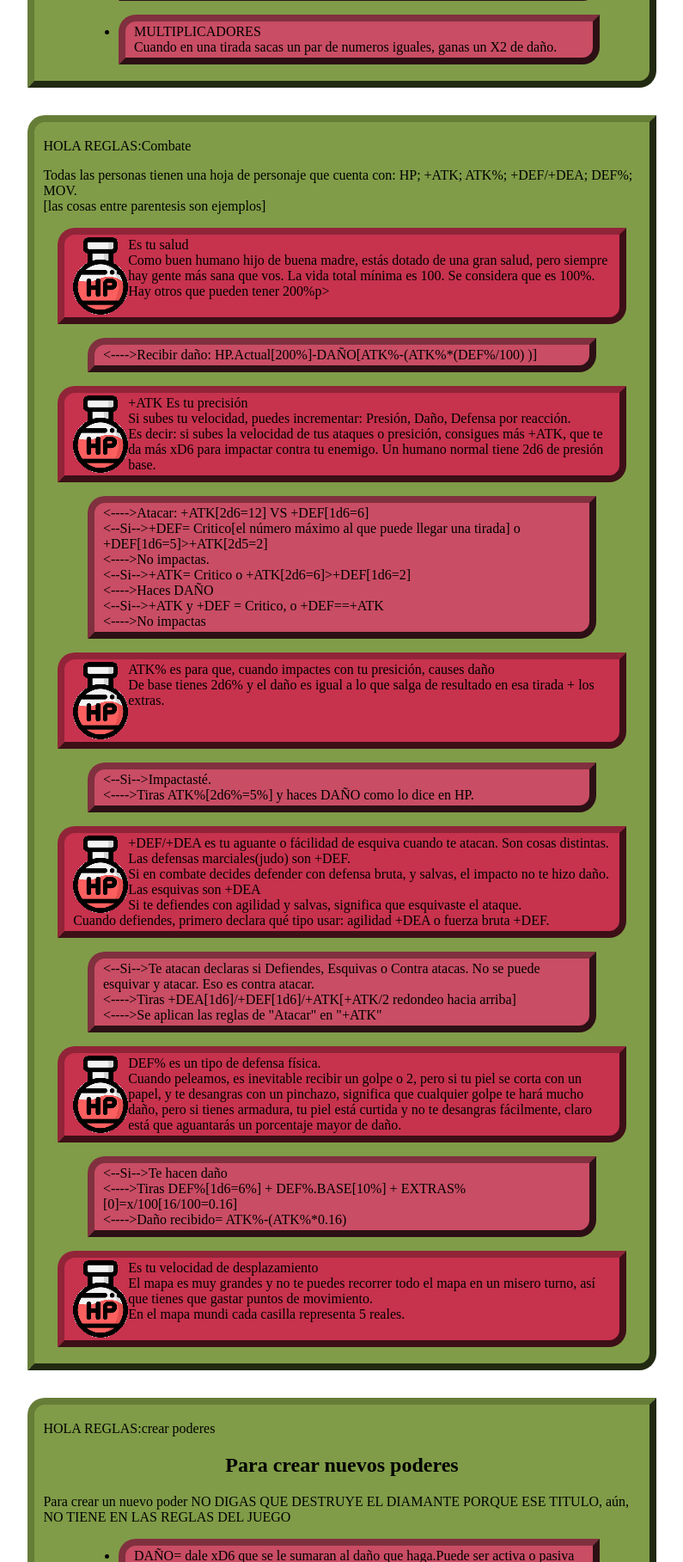
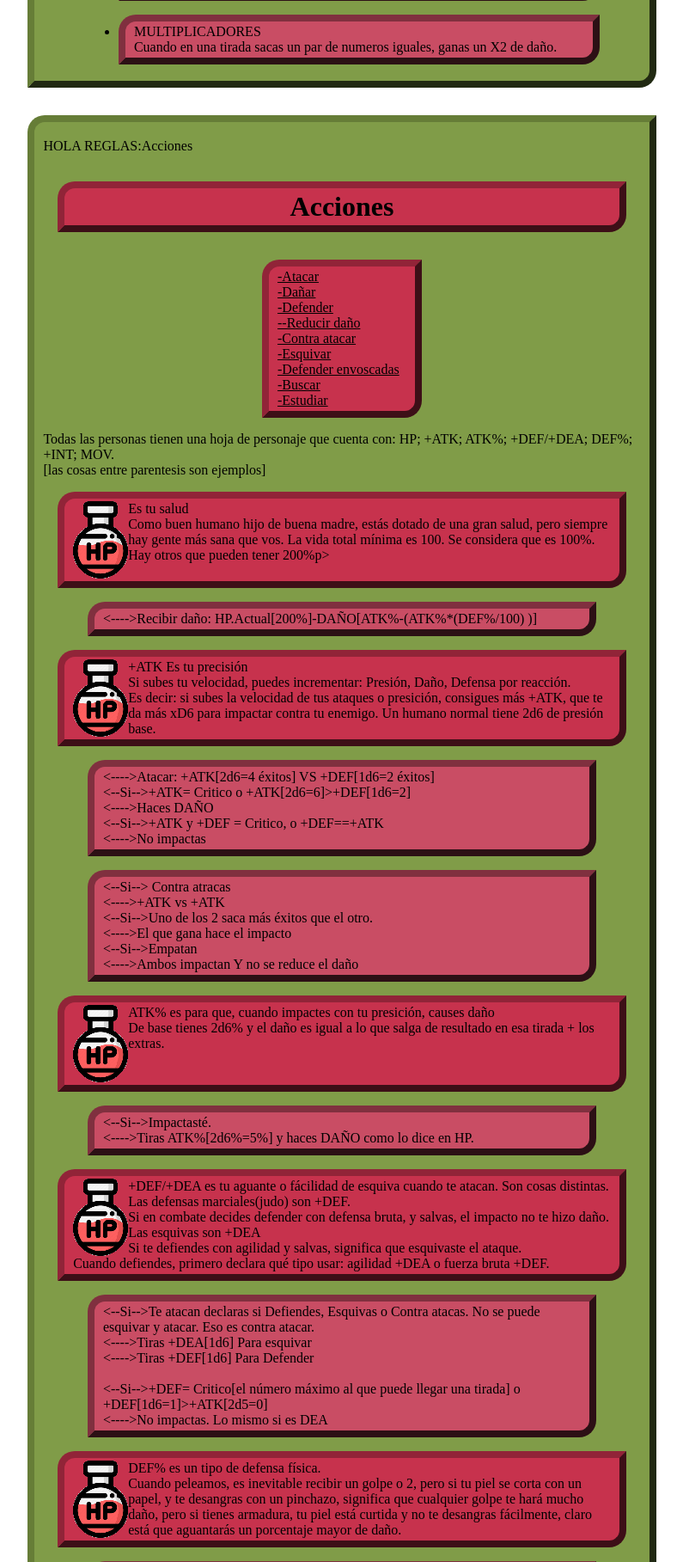
Before and after one commit to CritickalGames/DiceGameDRol, a PHP site: page / in a window 1280 px wide. Shown: the part 3891-5708 px from the top of the page at 86% size, without its empty margins (242-1037 px from the left). Run offline with PHP 8.4, Linux system fonts and the light colour scheme; some libraries are stand-ins or nearby versions.

Commit message:
paso a visual studio code

```diff
--- /dev/null
+++ b/Indice/dirIndex/accionesPHP.php
@@ -0,0 +1,192 @@
+<div class="body" id="combate">
+	<p>HOLA REGLAS:Acciones</p>
+	<h1 class="li" id="descripción" align="center">
+		Acciones
+	</h1>
+
+	<div id="indice_1">
+		<a href="#atacar">-Atacar</a>
+		<br>
+		<a href="#dañar">-Dañar</a>
+		<br>
+		<a href="#defender">-Defender</a>
+		<br>
+		<a href="#defensa">--Reducir daño</a>
+		<br>
+		<a href="#contratacar">-Contra atacar</a>
+		<br>
+		<a href="#defender">-Esquivar</a>
+		<br>
+		<a href="#envoscado">-Defender envoscadas</a>
+		<br>
+		<a href="#buscar">-Buscar</a>
+		<br>
+		<a href="#estudiar">-Estudiar</a>
+	</div>
+<!--------------------------------------------------------------------------->
+	<p>Todas las personas tienen una hoja de personaje que cuenta con: HP; +ATK; ATK%; +DEF/+DEA; DEF%; +INT; MOV.<br>[las cosas entre parentesis son ejemplos]</p>
+
+<!--------------------------------------------------------------------------->
+	<p class="li" id="descripción">
+	<img class="box" src="Reutilizar/Imagenes Reglas/HP.png" align="left">
+		Es tu salud<br>
+		Como buen humano hijo de buena madre, estás dotado de una gran salud, pero siempre hay gente más sana que vos. La vida total mínima es 100. Se considera que es 100%. Hay otros que pueden tener 200%p>
+	<p class="li" id="dañar">
+			<---->Recibir daño: HP.Actual[200%]-DAÑO[ATK%-(ATK%*(DEF%/100) )]
+	</p>
+<!--------------------------------------------------------------------------->
+	<p class="li" id="descripción">
+	<img class="box" src="Reutilizar/Imagenes Reglas/HP.png" align="left">
+		+ATK Es tu precisión<br>
+		Si subes tu velocidad, puedes incrementar: Presión, Daño, Defensa por reacción.<br>
+		Es decir: si subes la velocidad de tus ataques o presición, consigues más +ATK, que te da más xD6 para impactar contra tu enemigo. Un humano normal tiene 2d6 de presión base.
+	</p>
+	<p class="li" id="atacar">
+			<---->Atacar: +ATK[2d6=4 éxitos] VS +DEF[1d6=2 éxitos]
+			<br>
+			<--Si-->+ATK= Critico o +ATK[2d6=6]>+DEF[1d6=2]
+			<br>
+			<---->Haces DAÑO
+			<br>
+			<--Si-->+ATK y +DEF = Critico, o +DEF==+ATK
+			<br>
+			<---->No impactas
+	</p>
+	<p class="li" id="contratacar">
+		<--Si--> Contra atracas
+	<br>
+		<---->+ATK vs +ATK
+	<br>
+		<--Si-->Uno de los 2 saca más éxitos que el otro.
+	<br>
+		<---->El que gana hace el impacto
+	<br>
+		<--Si-->Empatan
+	<br>
+		<---->Ambos impactan Y no se reduce el daño
+	</p>
+<!--------------------------------------------------------------------------->
+	<p class="li" id="descripción">
+	<img class="box" src="Reutilizar/Imagenes Reglas/HP.png" align="left">
+		ATK% es para que, cuando impactes con tu presición, causes daño<br>
+		De base tienes 2d6% y el daño es igual a lo que salga de resultado en esa tirada + los extras.
+	</p>
+	<p class="li">
+			<--Si-->Impactasté.
+			<br>
+			<---->Tiras ATK%[2d6%=5%] y haces DAÑO como lo dice en HP.
+	</p>
+<!--------------------------------------------------------------------------->
+	<p class="li" id="descripción">
+	<img class="box" src="Reutilizar/Imagenes Reglas/HP.png" align="left">
+		+DEF/+DEA es tu aguante o fácilidad de esquiva cuando te atacan. Son cosas distintas.<br>
+		Las defensas marciales(judo) son +DEF.<br>
+		Si en combate decides defender con defensa bruta, y salvas, el impacto no te hizo daño.<br>
+		Las esquivas son +DEA<br>
+		Si te defiendes con agilidad y salvas, significa que esquivaste el ataque.
+		<br>Cuando defiendes, primero declara qué tipo usar: agilidad +DEA o fuerza bruta +DEF.
+	</p>
+	<p class="li" id="defender">
+			<--Si-->Te atacan declaras si Defiendes, Esquivas o Contra atacas. No se puede esquivar y atacar. Eso es contra atacar.
+			<br>
+			<---->Tiras +DEA[1d6] Para esquivar
+			<br>
+			<---->Tiras +DEF[1d6] Para Defender
+			<br><br>
+			<--Si-->+DEF= Critico[el número máximo al que puede llegar una tirada] o +DEF[1d6=1]>+ATK[2d5=0]
+			<br>
+			<---->No impactas. Lo mismo si es DEA
+	</p>
+<!--------------------------------------------------------------------------->
+	<p class="li" id="descripción">
+	<img class="box" src="Reutilizar/Imagenes Reglas/HP.png" align="left">
+		DEF% es un tipo de defensa física.<br>
+		Cuando peleamos, es inevitable recibir un golpe o 2, pero si tu piel se corta con un papel, y te desangras con un pinchazo, significa que cualquier golpe te hará mucho daño, pero si tienes armadura, tu piel está curtida y no te desangras fácilmente, claro está que aguantarás un porcentaje mayor de daño.
+	</p>
+	<p class="li" id="defensa">
+			<--Si-->Te hacen daño
+			<br>
+			<---->Tiras DEF%[1d6=6%] + DEF%.BASE[10%] + EXTRAS%[0] => DEF%/100[16/100=0.16]
+			<br>
+			<---->Daño recibido= ATK%-(ATK%*0.16)
+	</p>
+<!--------------------------------------------------------------------------->
+	<p class="li" id="descripción">
+	<img class="box" src="Reutilizar/Imagenes Reglas/HP.png" align="left">
+		Es tu persepción ante pequeños detalles<br>
+		Sirve para buscar objetos, estudiar nuevas tecnicas y para notar emboscadas.<br>
+		Lo basico son 2d6.
+	</p>
+	<p class="li" id="envoscado">
+			<--Si-->Te envoscan
+		<br>
+			<---->Tiras +INT vs +DEA
+		<br>
+			<--Si-->Ganas
+		<br>
+			<---->Esquivas, defiendes o contra atacas.
+	</p>
+	<p class="li" id="buscar">
+			<--Si-->Buscas
+			<---->Tiras +INT vs DC
+	</p>
+	<p class="li" id="estudiar">
+			<--Si-->Estudias
+		<br>
+			<---->Declaras cuantos puntos de acción gastas en estudiar y tiras +INT.
+		<br>
+			<--Si-->Salvas
+		<br>
+			<---->Inviertes esos AP en estudiar.
+		<br>
+			<--Si-->Fallas
+		<br>
+			<---->Gastas esos AP pero no avanzas en tus estudios.
+		<br>
+			<--Si-->Critico
+		<br>
+			<---->Gastas los AP declarados, pero invierte el doble
+		<br>
+			<--Si-->Pifia
+		<br>
+			<---->Elige el master, pero, como mucho: olvidas la mitad de los AP declarados para estudio. Si estudiaste 10 y declaraste 4, tu progreso recula hasta 8.
+	</p>
+<!--------------------------------------------------------------------------->
+	<p class="li" id="descripción">
+	<img class="box" src="Reutilizar/Imagenes Reglas/HP.png" align="left">
+		Es tu velocidad de desplazamiento<br>
+		El mapa es muy grandes y no te puedes recorrer todo el mapa en un misero turno, así que tienes que gastar puntos de movimiento.
+		<br>En el mapa mundi cada casilla representa 5 reales.
+	</p>
+<!--------------------------------------------------------------------------->
+		<h1 class="li" id="descripción" align="center">
+			EJEMPLO DE COMBATE
+		</h1>
+<!--------------------------------------------------------------------------->
+	<p class="li">
+		Hay dos PJs: Atacante(A) y Defensor(D)<br>
+		A: Le doy un puñetazo en la cara<br>
+		Tira: su +ATK=2d6<br>
+		D: Yo elijo contra atacar<br>
+		Tira: su +ATK=2d6
+<br>
+		Comparan: A sacó 2 éxitos y D sacó 2 éxito; Empatan.
+<br>Ambos jugadores<br>
+		Impacto= "ATK%-(ATK%*(DEF%/100))"= 2d6%-(2d6%*((2d6%+10%)/100))<br>
+		ATK% propio vs DEF% del adversario.
+		<br><br>
+		En caso de sólo ganar uno de los 2, sólo uno de los 2 impacta. En caso de ambos sacar pifia, ambos erran.
+	</p>
+		<p class="li">
+		Hay dos PJs: Atacante(A) y Defensor(D)<br>
+		A: Le doy un puñetazo en la cara<br>
+		Tira: su +ATK=2d6<br>
+		D: Yo elijo contra atacar<br>
+		Tira: su +ATK=1d6
+<br>
+		Comparan: A sacó 1 éxitos y D sacó 1 éxito; D gana.
+<br>
+		No impacta.<br><br>
+		En caso de A ganar, se hace un impacto.
+	</p>
+</div>
--- a/Indice/dirIndex/combatePHP.php
+++ /dev/null
@@ -1,82 +0,0 @@
-<div class="body" id="combate">
-	<p>HOLA REGLAS:Combate</p>
-	<p>Todas las personas tienen una hoja de personaje que cuenta con: HP; +ATK; ATK%; +DEF/+DEA; DEF%; MOV.<br>[las cosas entre parentesis son ejemplos]</p>
-<!--------------------------------------------------------------------------->
-	<p class="li" id="descripción">
-	<img class="box" src="../Reutilizar/Imagenes Reglas/HP.png" align="left">
-		Es tu salud<br>
-		Como buen humano hijo de buena madre, estás dotado de una gran salud, pero siempre hay gente más sana que vos. La vida total mínima es 100. Se considera que es 100%. Hay otros que pueden tener 200%p>
-	<p class="li">
-			<---->Recibir daño: HP.Actual[200%]-DAÑO[ATK%-(ATK%*(DEF%/100) )]
-	</p>
-<!--------------------------------------------------------------------------->
-	<p class="li" id="descripción">
-	<img class="box" src="../Reutilizar/Imagenes Reglas/HP.png" align="left">
-		+ATK Es tu precisión<br>
-		Si subes tu velocidad, puedes incrementar: Presión, Daño, Defensa por reacción.<br>
-		Es decir: si subes la velocidad de tus ataques o presición, consigues más +ATK, que te da más xD6 para impactar contra tu enemigo. Un humano normal tiene 2d6 de presión base.
-	</p>
-	<p class="li">
-			<---->Atacar: +ATK[2d6=12] VS +DEF[1d6=6]
-			<br>
-			<--Si-->+DEF= Critico[el número máximo al que puede llegar una tirada] o +DEF[1d6=5]>+ATK[2d5=2]
-			<br>
-			<---->No impactas.
-			<br>
-			<--Si-->+ATK= Critico o +ATK[2d6=6]>+DEF[1d6=2]
-			<br>
-			<---->Haces DAÑO
-			<br>
-			<--Si-->+ATK y +DEF = Critico, o +DEF==+ATK
-			<br>
-			<---->No impactas
-	</p>
-<!--------------------------------------------------------------------------->
-	<p class="li" id="descripción">
-	<img class="box" src="../Reutilizar/Imagenes Reglas/HP.png" align="left">
-		ATK% es para que, cuando impactes con tu presición, causes daño<br>
-		De base tienes 2d6% y el daño es igual a lo que salga de resultado en esa tirada + los extras.
-	</p>
-	<p class="li">
-			<--Si-->Impactasté.
-			<br>
-			<---->Tiras ATK%[2d6%=5%] y haces DAÑO como lo dice en HP.
-	</p>
-<!--------------------------------------------------------------------------->
-	<p class="li" id="descripción">
-	<img class="box" src="../Reutilizar/Imagenes Reglas/HP.png" align="left">
-		+DEF/+DEA es tu aguante o fácilidad de esquiva cuando te atacan. Son cosas distintas.<br>
-		Las defensas marciales(judo) son +DEF.<br>
-		Si en combate decides defender con defensa bruta, y salvas, el impacto no te hizo daño.<br>
-		Las esquivas son +DEA<br>
-		Si te defiendes con agilidad y salvas, significa que esquivaste el ataque.
-		<br>Cuando defiendes, primero declara qué tipo usar: agilidad +DEA o fuerza bruta +DEF.
-	</p>
-	<p class="li">
-			<--Si-->Te atacan declaras si Defiendes, Esquivas o Contra atacas. No se puede esquivar y atacar. Eso es contra atacar.
-			<br>
-			<---->Tiras +DEA[1d6]/+DEF[1d6]/+ATK[+ATK/2 redondeo hacia arriba]
-			<br>
-			<---->Se aplican las reglas de "Atacar" en "+ATK"
-	</p>
-<!--------------------------------------------------------------------------->
-	<p class="li" id="descripción">
-	<img class="box" src="../Reutilizar/Imagenes Reglas/HP.png" align="left">
-		DEF% es un tipo de defensa física.<br>
-		Cuando peleamos, es inevitable recibir un golpe o 2, pero si tu piel se corta con un papel, y te desangras con un pinchazo, significa que cualquier golpe te hará mucho daño, pero si tienes armadura, tu piel está curtida y no te desangras fácilmente, claro está que aguantarás un porcentaje mayor de daño.
-	</p>
-	<p class="li">
-			<--Si-->Te hacen daño
-			<br>
-			<---->Tiras DEF%[1d6=6%] + DEF%.BASE[10%] + EXTRAS%[0]=x/100[16/100=0.16]
-			<br>
-			<---->Daño recibido= ATK%-(ATK%*0.16)
-	</p>
-<!--------------------------------------------------------------------------->
-	<p class="li" id="descripción">
-	<img class="box" src="../Reutilizar/Imagenes Reglas/HP.png" align="left">
-		Es tu velocidad de desplazamiento<br>
-		El mapa es muy grandes y no te puedes recorrer todo el mapa en un misero turno, así que tienes que gastar puntos de movimiento.
-		<br>En el mapa mundi cada casilla representa 5 reales.
-	</p>
-</div>
--- a/css.css
+++ b/css.css
@@ -115,11 +115,36 @@ ul.style, li.style{
 
     width:    90%;
     overflow: hidden;
+
+    justify-content: flex-end;
 }
 #indice{
   margin-left: 17em;
   width:    100%;
   width: 250px;
+
+  padding: 3px 10px;
+    border: PowderBlue 5px;
+    border-top-left-radius: 20px;
+    border-bottom-right-radius: 20px;
+
+  border: #912438 8px outset;
+  background: #c7324d;
+
+
+  -ms-word-break: break-all;
+     word-break: break-all;
+     word-break: break-word;
+
+  -webkit-hyphens: auto;
+    -moz-hyphens: auto;
+    -ms-hyphens: auto;
+    hyphens: auto;
+}
+#indice_1{
+  margin: 1em auto;
+  width:    100%;
+  width: 150px;
 
   padding: 3px 10px;
     border: PowderBlue 5px;
--- a/index.php
+++ b/index.php
@@ -42,7 +42,7 @@
 		include ('Indice/dirIndex/reglasPHP.php');			?>
 
 	<?php
-		include ('Indice/dirIndex/combatePHP.php');		?>
+		include ('Indice/dirIndex/accionesPHP.php');		?>
 
 	<?php
 		include ('Indice/dirIndex/poderesPHP.php');		?>
```
Also changed, not shown: Indice/dirNAV/IMG.php (+8 -1 lines).
